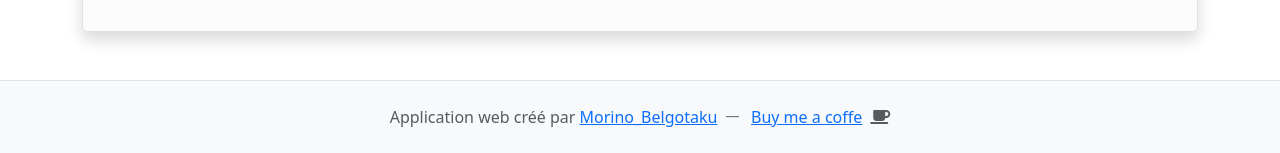
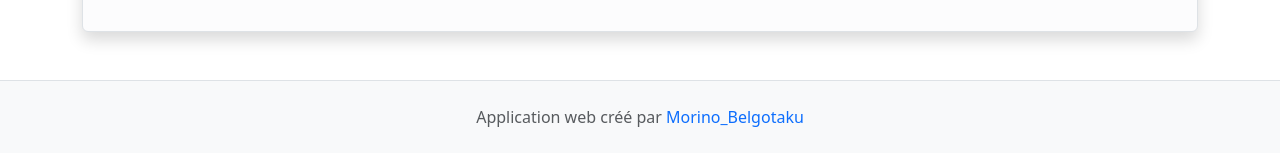
Before and after one commit to morinbruno/application_projet_epxress, a Node server app: page /admin in a window 1280 px wide. Shown: the part 2297-2450 px from the top of the page. Run offline with Node 20, Linux system fonts and the light colour scheme; the visitor is signed in with stand-in values (Sample User, id 1); data comes from the database, SQL or seed files in the repository; data that the repository does not hold is empty; some libraries are stand-ins or nearby versions.

Commit message:
Update footer.ejs

```diff
--- a/views/partials/footer.ejs
+++ b/views/partials/footer.ejs
@@ -1,9 +1,9 @@
 <!-- Footer -->
 <footer class="footer mt-auto d-flex flex-wrap justify-content-center align-items-center py-4 border-top bg-body-tertiary">
   <div class="d-md-flex px-2 gap-2">
-    <p class="m-0 text-center text-body-secondary">Application web créé par <a href="https://github.com/MorinoBelgotaku" target="_blank" class="link">Morino_Belgotaku</a></p>
-    <div class=" blockquote-footer m-0 text-center"></div>
-    <p class="m-0 text-center text-body-secondary"><a href="https://www.paypal.com/paypalme/MorinBruno" class="link " target="_blank">Buy me a coffe</a><i class="fa-solid fa-coffee text-body-secondary ms-2"></i></p>
+    <p class="m-0 text-center text-body-secondary">Application web créé par <a href="https://github.com/MorinoBelgotaku" target="_blank" class="link link-underline link-underline-opacity-0">Morino_Belgotaku</a></p>
+    <!-- <div class=" blockquote-footer m-0 text-center"></div>
+    <p class="m-0 text-center text-body-secondary"><a href="https://www.paypal.com/paypalme/MorinBruno" class="link " target="_blank">Buy me a coffe</a><i class="fa-solid fa-coffee text-body-secondary ms-2"></i></p> -->
   </div>
 </footer>
 <script>
```
